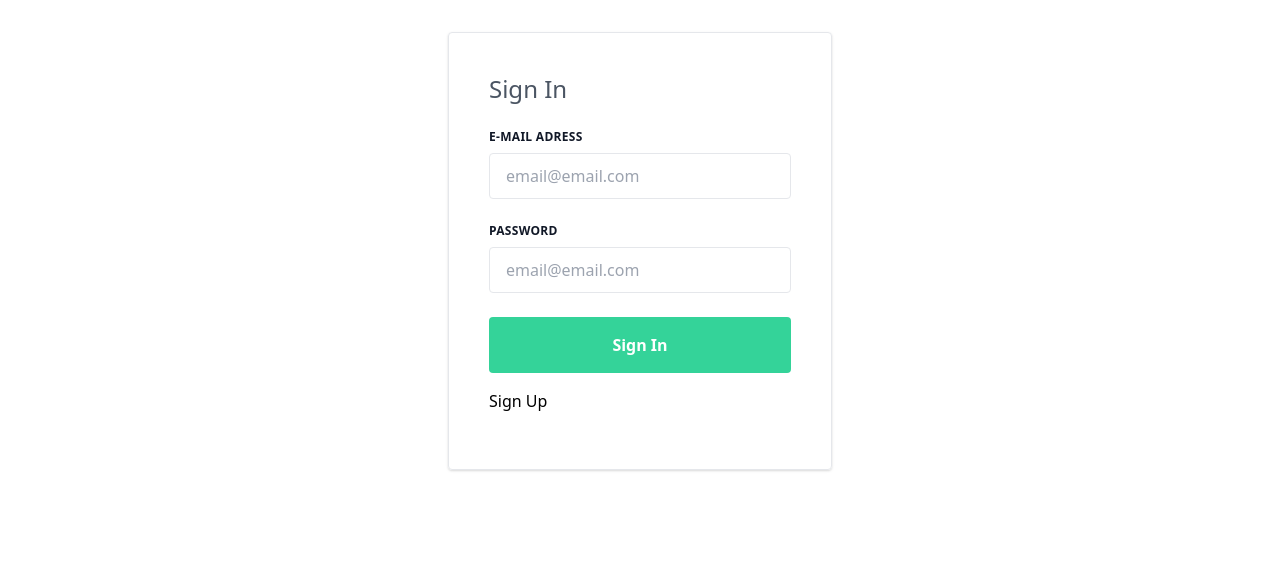
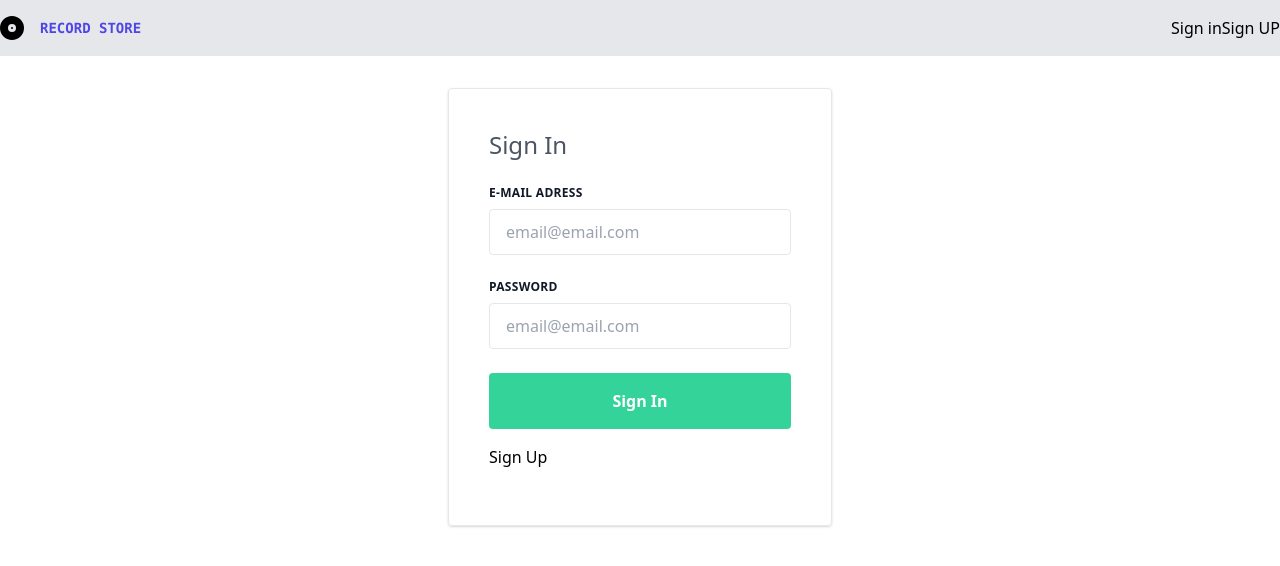
Before and after one commit to jamessom/disc-library, a Vue app in the folder client/: page / in a window 1280 px wide. Shown: the top 566 px of the page. Built offline with nearby package versions, Linux system fonts and the light colour scheme.

Commit message:
feat(client): add component header, icon vinyl and update app

```diff
--- a/client/src/App.vue
+++ b/client/src/App.vue
@@ -1,11 +1,17 @@
 <template>
   <div id="app">
+    <Header />
     <router-view />
   </div>
 </template>
 
 <script>
+import Header from '@/components/Header';
+
 export default {
   name: 'App',
+  components: {
+    Header,
+  },
 };
 </script>
--- /dev/null
+++ b/client/src/components/Header.vue
@@ -0,0 +1,93 @@
+<template>
+  <header class="bg-gray-200 py-4">
+    <div class="container m-auto flex flex-wrap items-center justify-end">
+      <div class="flex-1 flex items-center">
+        <RecordVinyl />
+
+        <a href="/" :class="linkClasses.join(' ')">Record Store</a>
+      </div>
+
+      <div>
+        <router-link
+          class="link-gray-300 no-underline"
+          to="/"
+          v-if="!signedIn()"
+          >Sign in</router-link
+        >
+        <router-link
+          class="link-gray-300 no-underline"
+          to="/signup"
+          v-if="!signedIn()"
+          >Sign UP</router-link
+        >
+        <router-link
+          class="link-gray-300 no-underline"
+          to="/records"
+          v-if="signedIn()"
+          >Records</router-link
+        >
+        <router-link
+          class="link-gray-300 no-underline"
+          to="/artists"
+          v-if="signedIn()"
+          >Artists</router-link
+        >
+        <a
+          href="#"
+          @click.prevent="signOut"
+          class="link-gray-300 no-underline"
+          v-if="signedIn()"
+        ></a>
+      </div>
+    </div>
+  </header>
+</template>
+
+<script>
+import RecordVinyl from '@/components/icons/recordVinyl';
+
+export default {
+  name: 'Header',
+  data() {
+    return {
+      linkClasses: [
+        'uppercase',
+        'text-sm',
+        'font-mono',
+        'pl-4',
+        'font-semibold',
+        'no-underline',
+        'text-indigo-600',
+        'hover:text-indigo-900',
+      ],
+    };
+  },
+  components: {
+    RecordVinyl,
+  },
+  created() {
+    this.signedIn();
+  },
+  methods: {
+    setError(error, message) {
+      this.error =
+        (error.response && error.response.data && error.response.data.error) ||
+        message;
+    },
+    signedIn() {
+      return localStorage.signedIn;
+    },
+    signOut() {
+      this.$http.secured
+        .delete('/signin')
+        .then(() => {
+          delete localStorage.csrf;
+          delete localStorage.signedIn;
+
+          this.$router.replace('/');
+        })
+        .catch(err => this.setError(err, 'Cannot sign out'));
+    },
+  },
+};
+</script>
--- /dev/null
+++ b/client/src/components/icons/recordVinyl.vue
@@ -0,0 +1,19 @@
+<template>
+  <svg
+    class="fill-current text-indigo"
+    viewBox="0 0 24 24"
+    width="24"
+    height="24"
+  >
+    <title>record vinyl</title>
+    <path
+      d="M23.938 10.773a11.915 11.915 0 0 0-2.333-5.944 12.118 12.118 0 0 0-1.12-1.314A11.962 11.962 0 0 0 12 0C5.373 0 0 5.373 0 12s5.373 12 12 12 12-5.373 12-12c0-.414-.021-.823-.062-1.227zM12 16a4 4 0 1 1 0-8 4 4 0 0 1 0 8zm0-5a1 1 0 1 0 0 2 1 1 0 0 0 0-2z"
+    ></path>
+  </svg>
+</template>
+
+<script>
+export default {
+  name: 'RecordVinyl',
+};
+</script>
```
